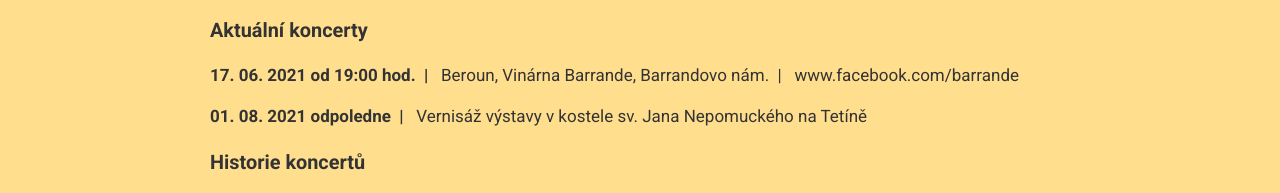
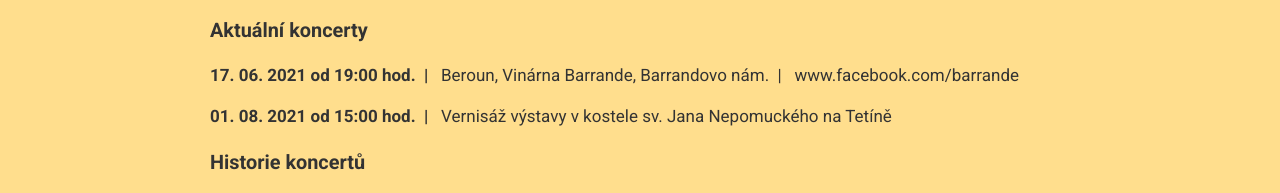
Before and after one commit to bobek/kvartetonapric.cz, a plain HTML site: page index.html in a window 1280 px wide. Shown: the part 858-1051 px from the top of the page. Drawn offline with Linux system fonts and the light colour scheme; a web font is replaced by a local one.

Commit message:
clarify time

```diff
--- a/index.html
+++ b/index.html
@@ -63,7 +63,7 @@
 					<h3 class="heading-h3">Aktuální koncerty</h3>
 
 					<p> <span style="font-weight: bold;">17. 06. 2021 od 19:00 hod.&nbsp;&nbsp;|&nbsp;&nbsp;</span> Beroun, Vinárna Barrande, Barrandovo nám.&nbsp;&nbsp;|&nbsp;&nbsp; <a href="https://www.facebook.com/barrande" class="contact_icons">www.facebook.com/barrande</a></p>
-					<p> <span style="font-weight: bold;">01. 08. 2021 odpoledne&nbsp;&nbsp;|&nbsp;&nbsp;</span> Vernisáž výstavy v kostele sv. Jana Nepomuckého na Tetíně</p>
+					<p> <span style="font-weight: bold;">01. 08. 2021 od 15:00 hod.&nbsp;&nbsp;|&nbsp;&nbsp;</span> Vernisáž výstavy v kostele sv. Jana Nepomuckého na Tetíně</p>
 
 					<h3 class="heading-h3">Historie koncertů</h3>
           <p> <span style="font-weight: bold;">13. 10. 2020 od 18:30 hod. &nbsp;&nbsp;|&nbsp;&nbsp;</span> Kaple Marie Bolestné, Beroun</p>
```
